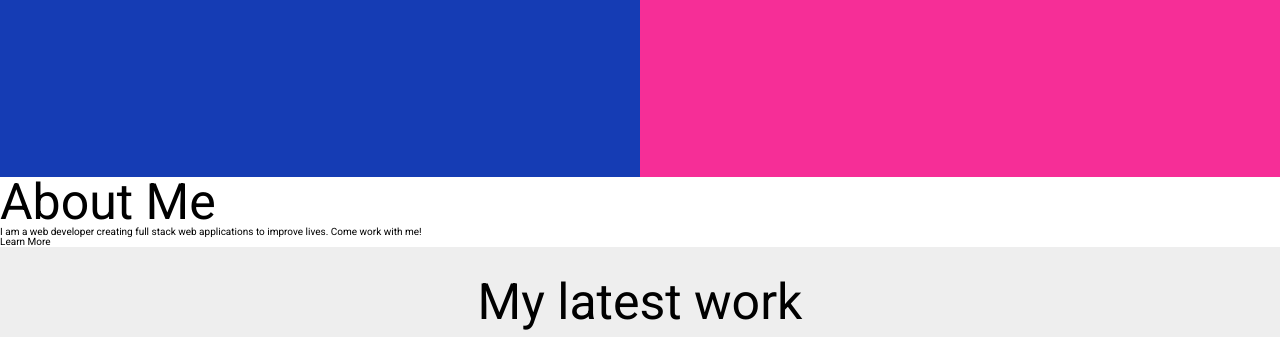
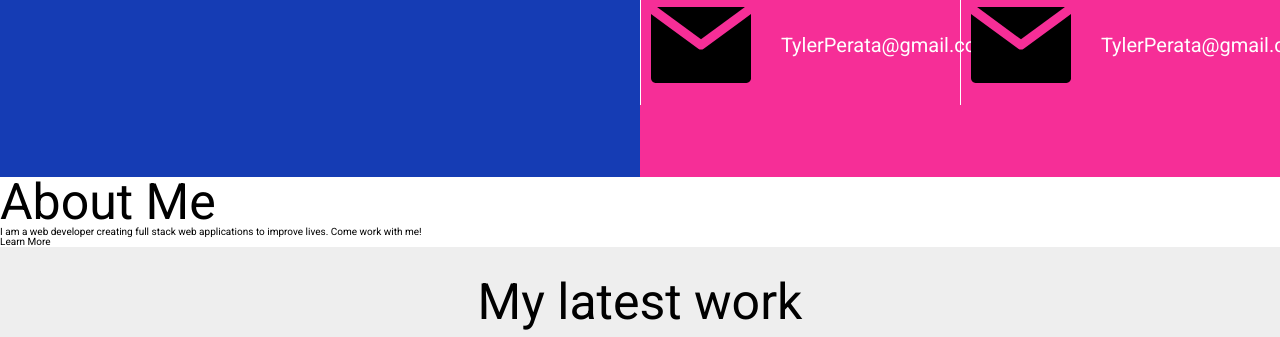
Before and after one commit to TylerP99/Portfolio, a website: page index.html in a window 1280 px wide. Shown: the part 763-1100 px from the top of the page. Drawn offline with Linux system fonts and the light colour scheme.

Commit message:
Added social spots

```diff
--- a/index.html
+++ b/index.html
@@ -63,6 +63,18 @@
                         <a href="https://www.linkedin.com/in/tyler-perata-167907153/">
                             <img src="/assets/linkedin-svgrepo-com.svg" alt="">
                             <p>Tyler Perata</p>
+                        </a>
+                    </li>
+                    <li class="bottom right">
+                        <a href="">
+                            <img src="/assets/email-svgrepo-com.svg" alt="">
+                            <p>TylerPerata@gmail.com</p>
+                        </a>
+                    </li>
+                    <li class="bottom right">
+                        <a href="">
+                            <img src="/assets/email-svgrepo-com.svg" alt="">
+                            <p>TylerPerata@gmail.com</p>
                         </a>
                     </li>
                     <li class="bottom right">
```
